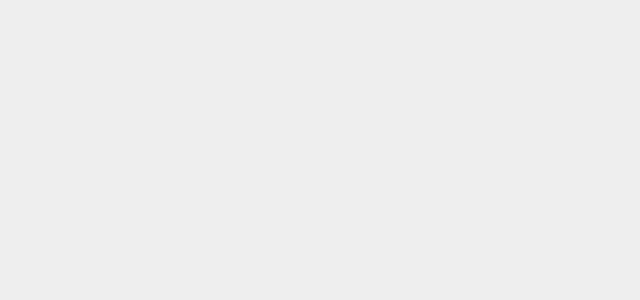
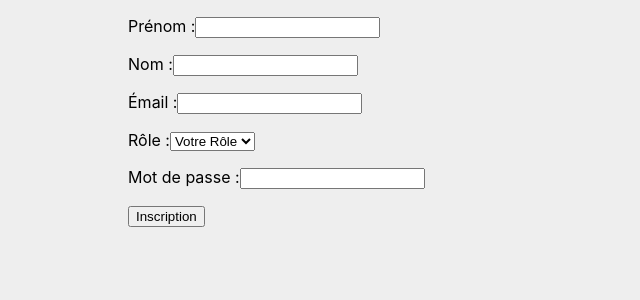
Before and after one commit to filmons/api-front-air-bnb, a React (Create React App) app: page /signup in a window 1280 px wide. Shown: the top 300 px of the page, without its empty margins (0-640 px from the left). Built offline with nearby package versions, Linux system fonts and the light colour scheme.

Commit message:
inscription

```diff
--- a/src/App.js
+++ b/src/App.js
@@ -1,7 +1,8 @@
 import './App.css';
 import { BrowserRouter as Router, Route, Switch } from 'react-router-dom';
-import Home from './pages/Home.js'
-import DetailsPlace from './pages/DetailsPlace'
+import Home from './pages/Home.js';
+import DetailsPlace from './pages/DetailsPlace';
+import SignUp from './pages/SignUp';
 
 function App() {
   return (
@@ -9,6 +10,7 @@ function App() {
      <Switch>
       <Route exact path='/' component={Home} />
       <Route exact path='/place/:id' component={DetailsPlace}/>
+      <Route exact path='/signup' component={SignUp} />
       </Switch>
     </Router>
   );
--- a/src/pages/SignUp.js
+++ b/src/pages/SignUp.js
@@ -0,0 +1,82 @@
+import React from 'react';
+import axios from 'axios';
+
+class SignUp extends React.Component {
+    constructor(props) {
+        super(props);
+
+        this.state = {
+            prenom: '',
+            nom: '',
+            email: '',
+            role: '',
+            password: ''
+        }
+
+    }
+
+    handleChange = (event) => {
+        this.setState({
+            [event.target.name]: event.target.value
+        })
+    }
+
+    handleClick = () => {
+        const options = {
+            email: this.state.email,
+            password: this.state.password,
+            first_name: this.state.prenom,
+            last_name: this.state.nom,
+            role: this.state.role
+        }
+
+        axios.post('http://localhost:8000/api/signup', options, {
+            headers: {'content-type': 'application/json'}
+        })
+        .then(data => console.log(data))
+        .catch(error => console.log(error))
+        console.log(options);
+    }
+
+    render() {
+        return (
+            <>
+               <section>
+                   <div className="container">
+                        <div className="form">
+                            <p>
+                                <label htmlFor="">Prénom :</label>
+                                <input name="prenom" type="text" onChange={this.handleChange} />
+                            </p>
+                            <p>
+                                <label htmlFor="">Nom :</label>
+                                <input name="nom" type="text" onChange={this.handleChange} />
+                            </p>
+                            <p>
+                                <label htmlFor="">Émail :</label>
+                                <input name="email" type="email" onChange={this.handleChange} />
+                            </p>
+                            <p>
+                                <label htmlFor="">Rôle :</label>
+                                <select name="role" onChange={this.handleChange} >
+                                    <option >Votre Rôle</option>
+                                    <option value="0">Touriste</option>
+                                    <option value="1">Hôte</option>
+                                </select>
+                            </p>
+                            <p>
+                                <label htmlFor="">Mot de passe :</label>
+                                <input name="password" type="password" onChange={this.handleChange} />
+                            </p>
+                            <p>
+                                <button onClick={this.handleClick}>Inscription</button>
+                            </p>
+                        </div>
+                   </div>
+                </section>
+            </>
+        )
+    }
+}
+
+export default SignUp;
```
